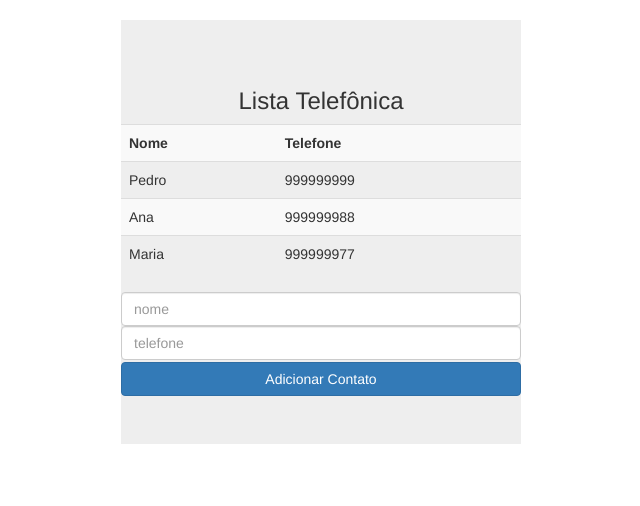
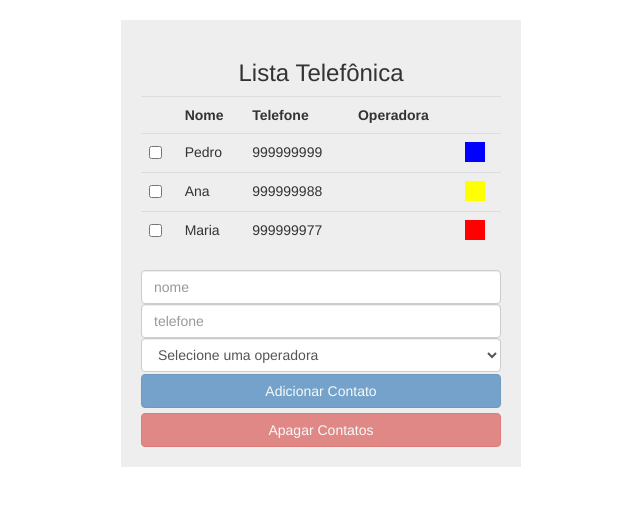
Before and after one commit to Glautor/AgendaTelefonica, a plain HTML site: page index.html in a window 1280 px wide. Shown: the whole page, without its empty margins (319-959 px from the left). Drawn offline with Linux system fonts and the light colour scheme; no server answers.

Commit message:
delete button and updates

```diff
--- a/index.html
+++ b/index.html
@@ -7,15 +7,22 @@
 	<script src="lib/bootstrap/javascript.js"></script>
 	<link rel="stylesheet" type="text/css" href="lib/bootstrap/style.css">
 	<style>
-		.jumbotron{
+		.jumbotron {
+			padding: 20px;
 			width: 400px;
 			text-align: center;
 			margin-top: 20px;
 			margin-left: auto;
 			margin-right: auto;
 		}
-		.top-2{
+		.top-2 {
 			margin-top: 2px;
+		}
+		.selecionado {
+			background-color: yellow;
+		}
+		.negrito {
+			font-weight: bold;
 		}
 	</style>
 	<script src="lib/angular/angular.js"></script>
@@ -24,17 +31,33 @@
 		angular.module("ListaTelefonica").controller("listaTelefonicaCtrl", function($scope){
 			$scope.app = 'Lista Telefônica';
 			$scope.contatos = [
-				{nome: "Pedro", telefone: "999999999"},
-				{nome: "Ana", telefone: "999999988"},
-				{nome: "Maria", telefone: "999999977"},
+				{nome: "Pedro", telefone: "999999999", cor: "blue"},
+				{nome: "Ana", telefone: "999999988", cor: "yellow"},
+				{nome: "Maria", telefone: "999999977", cor: "red"},
+			];
+			$scope.operadoras = [
+				{nome: "Oi", codigo: 14, categoria: "Celular"},
+				{nome: "Vivo", codigo: 15, categoria: "Celular"},
+				{nome: "Tim", codigo: 41, categoria: "Celular"},
+				{nome: "GVT", codigo: 25, categoria: "Fixo"},
+				{nome: "Embratel", codigo: 21, categoria: "Fixo"}
 			];
 			$scope.adicionarContato = function(contato){
-				if (contato != null) {
-					$scope.contatos.push(contato);
-					delete $scope.contato;
-				} else {
-					return null;
-				}
+				$scope.contatos.push(contato);
+				delete $scope.contato;
+			};
+			$scope.adicionarContato = function(contato){
+				$scope.contatos.pop();
+			};
+			$scope.apagarContatos = function(contatos){
+				$scope.contatos = contatosSelecionados = contatos.filter(function (contato) {
+					if (!contato.selecionado) return contato;
+				});
+			}
+			$scope.isContatoSelecionado = function (contatos){
+				return contatos.some(function (contato){
+					return contato.selecionado;
+				});
 			};
 		});
 	</script>
@@ -42,19 +65,34 @@
 <body ng-controller="listaTelefonicaCtrl">
 	<div class="jumbotron">
 		<h3>{{app}}</h3>
-		<table class="table table-striped">
+		<table ng-show="contatos.length > 0" class="table">
 			<tr>
+				<th></th>
 				<th>Nome</th>
 				<th>Telefone</th>
+				<th>Operadora</th>
+				<th></th>
 			</tr>
-			<tr align="left" ng-repeat="contato in contatos">
+			<tr ng-class="{'selecionado negrito': contato.selecionado}" align="left" ng-repeat="contato in contatos">
+				<td><input type="checkbox" ng-model="contato.selecionado"></td>
 				<td>{{contato.nome}}</td>
 				<td>{{contato.telefone}}</td>
+				<td>{{contato.operadora.nome}}</td>
+				<td><div style="width: 20px; height: 20px" ng-style="{'background-color': contato.cor}"></div></td>
 			</tr>
 		</table>
 		<input class="form-control" type="text" ng-model="contato.nome" placeholder="nome"/>
 		<input class="form-control" type="text" ng-model="contato.telefone" placeholder="telefone" />
-		<button class="btn btn-primary btn-block top-2" ng-click="adicionarContato(contato)">Adicionar Contato</button>
+		<select class="form-control" ng-model="contato.operadora" ng-options="operadora.nome for operadora in operadoras">
+		<!-- operadora.nome group by operadora.categoria for operadora in operadoras -->
+		<!-- operadora.codigo as operadora.nome for operadora in operadoras -->
+			<option value="">Selecione uma operadora</option>
+		</select>
+		<button class="btn btn-primary btn-block top-2" ng-click="adicionarContato(contato)" ng-disabled="!contato.nome || !contato.telefone">Adicionar Contato</button>
+		<button class="btn btn-danger btn-block top-2" ng-click="apagarContatos(contatos)" ng-disabled="!isContatoSelecionado(contatos)" >Apagar Contatos</button>
+		<!-- ng-show="" e ng-hide -> trabalham na visibilidade apenas
+			 ng-if="" -> retira totalmente -->
 	</div>
+	<div ng-include="'footer.html'"></div>
 </body>
 </html>
```
Also changed, not shown: lib/footer.html (added, +3 -0 lines).
